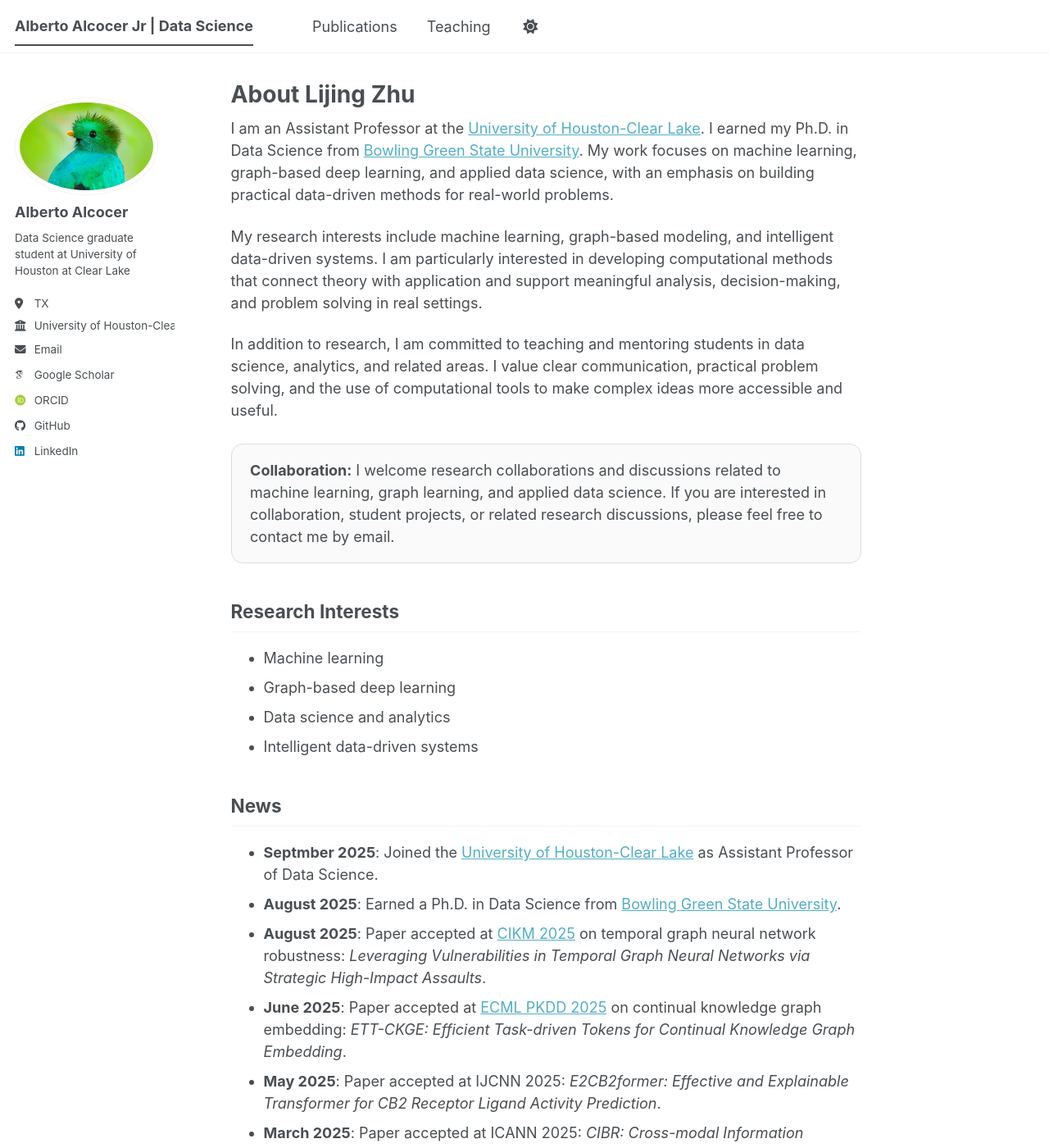
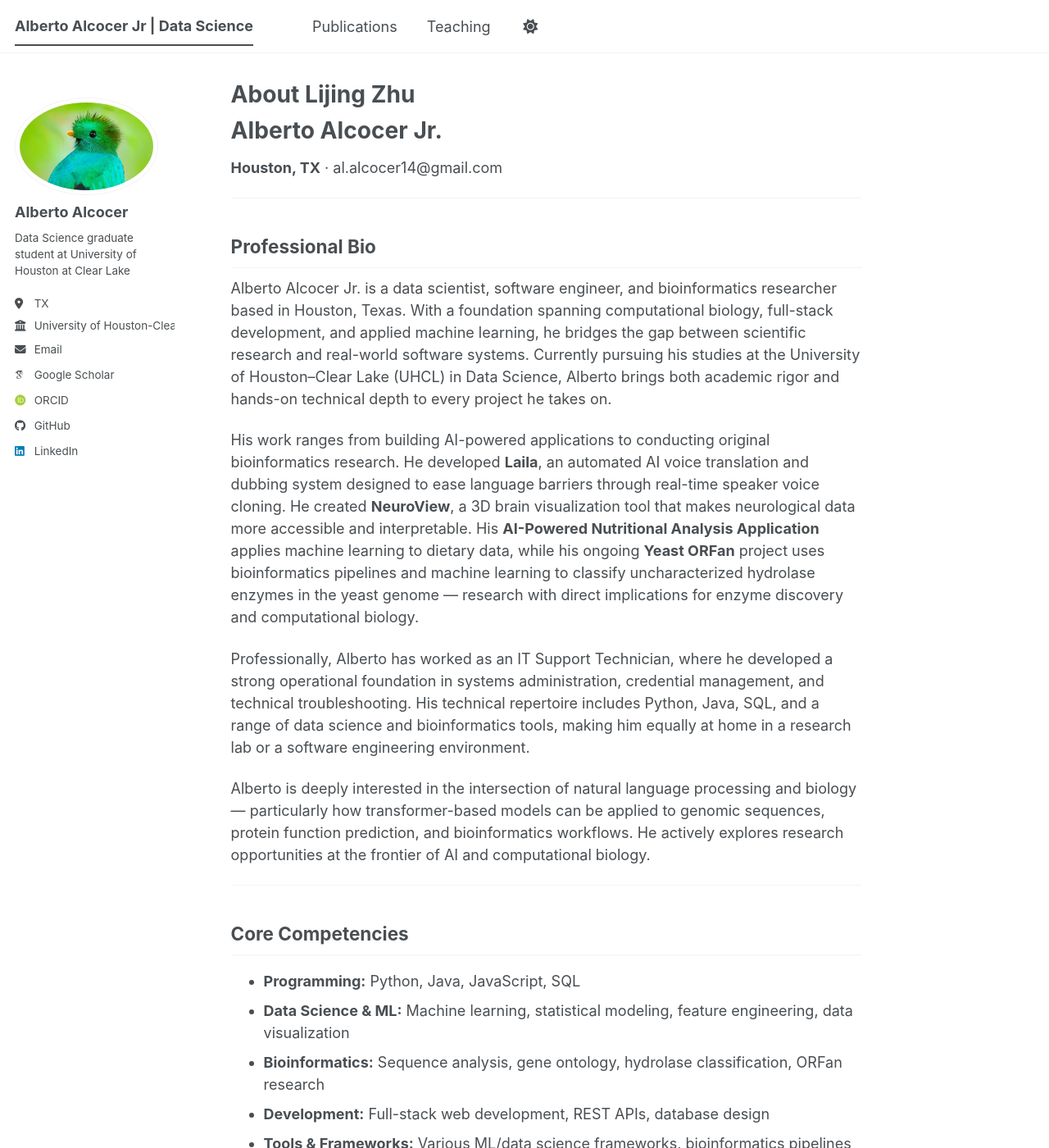
Before and after one commit to AL-JR/AL-JR.github.io, a Jekyll site: the page built from _pages/about.md, in a window 1280 px wide and 1400 px high. Shown: the whole window at 82% size. Built offline with Jekyll 4.4.1, drawn with Linux system fonts in a browser that asks for light colours; some web fonts are replaced; a script bundle is joined from its source files by our own code; library files that are not in the unit come from our copies; some of the changed text lies outside the part shown.

Commit message:
Update about.md
changing from template info to personal info

```diff
--- a/_pages/about.md
+++ b/_pages/about.md
@@ -6,37 +6,49 @@
   - /about/
   - /about.html
 ---
+# Alberto Alcocer Jr.
+**Houston, TX** · al.alcocer14@gmail.com
 
-I am an Assistant Professor at the [University of Houston-Clear Lake](https://www.uhcl.edu/). I earned my Ph.D. in Data Science from [Bowling Green State University](https://www.bgsu.edu/). My work focuses on machine learning, graph-based deep learning, and applied data science, with an emphasis on building practical data-driven methods for real-world problems.
+---
 
-My research interests include machine learning, graph-based modeling, and intelligent data-driven systems. I am particularly interested in developing computational methods that connect theory with application and support meaningful analysis, decision-making, and problem solving in real settings.
+## Professional Bio
 
-In addition to research, I am committed to teaching and mentoring students in data science, analytics, and related areas. I value clear communication, practical problem solving, and the use of computational tools to make complex ideas more accessible and useful.
+Alberto Alcocer Jr. is a data scientist, software engineer, and bioinformatics researcher based in Houston, Texas. With a foundation spanning computational biology, full-stack development, and applied machine learning, he bridges the gap between scientific research and real-world software systems. Currently pursuing his studies at the University of Houston–Clear Lake (UHCL) in Data Science, Alberto brings both academic rigor and hands-on technical depth to every project he takes on.
 
-<div style="border: 1px solid #ddd; border-radius: 14px; padding: 1rem 1.25rem; margin: 1.5rem 0; background: #fafafa;">
-  <strong>Collaboration:</strong> I welcome research collaborations and discussions related to machine learning, graph learning, and applied data science. If you are interested in collaboration, student projects, or related research discussions, please feel free to contact me by email.
-</div>
+His work ranges from building AI-powered applications to conducting original bioinformatics research. He developed **Laila**, an automated AI voice translation and dubbing system designed to ease language barriers through real-time speaker voice cloning. He created **NeuroView**, a 3D brain visualization tool that makes neurological data more accessible and interpretable. His **AI-Powered Nutritional Analysis Application** applies machine learning to dietary data, while his ongoing **Yeast ORFan** project uses bioinformatics pipelines and machine learning to classify uncharacterized hydrolase enzymes in the yeast genome — research with direct implications for enzyme discovery and computational biology.
 
+Professionally, Alberto has worked as an IT Support Technician, where he developed a strong operational foundation in systems administration, credential management, and technical troubleshooting. His technical repertoire includes Python, Java, SQL, and a range of data science and bioinformatics tools, making him equally at home in a research lab or a software engineering environment.
 
-## Research Interests
+Alberto is deeply interested in the intersection of natural language processing and biology — particularly how transformer-based models can be applied to genomic sequences, protein function prediction, and bioinformatics workflows. He actively explores research opportunities at the frontier of AI and computational biology.
 
-- Machine learning
-- Graph-based deep learning
-- Data science and analytics
-- Intelligent data-driven systems
+---
 
-## News
+## Core Competencies
 
-- **Septmber 2025**: Joined the [University of Houston-Clear Lake](https://www.uhcl.edu/) as Assistant Professor of Data Science.
-- **August 2025**: Earned a Ph.D. in Data Science from [Bowling Green State University](https://www.bgsu.edu/).
-- **August 2025**: Paper accepted at [CIKM 2025](https://www.cikm2025.org/) on temporal graph neural network robustness: *Leveraging Vulnerabilities in Temporal Graph Neural Networks via Strategic High-Impact Assaults*.
-- **June 2025**: Paper accepted at [ECML PKDD 2025](https://ecmlpkdd.org/2025/) on continual knowledge graph embedding: *ETT-CKGE: Efficient Task-driven Tokens for Continual Knowledge Graph Embedding*.
-- **May 2025**: Paper accepted at IJCNN 2025: *E2CB2former: Effective and Explainable Transformer for CB2 Receptor Ligand Activity Prediction*.
-- **March 2025**: Paper accepted at ICANN 2025: *CIBR: Cross-modal Information Bottleneck Regularization for Robust CLIP Generalization*.
-- **December 2024**: Paper accepted at IEEE Big Data 2024: *Flexible Memory Rotation (FMR): Rotated Representation with Dynamic Regularization to Overcome Catastrophic Forgetting in Continual Knowledge Graph Learning*.
-- **December 2024**: Paper accepted at ICONIP 2024: *HGTDP-DTA: Hybrid Graph-Transformer with Dynamic Prompt for Drug-Target Binding Affinity Prediction*.
-- **Octomber 2023**: Published *SKGHOI: Spatial-Semantic Knowledge Graph for Human-Object Interaction Detection* at the IEEE ICDM Workshop.
+- **Programming:** Python, Java, JavaScript, SQL
+- **Data Science & ML:** Machine learning, statistical modeling, feature engineering, data visualization
+- **Bioinformatics:** Sequence analysis, gene ontology, hydrolase classification, ORFan research
+- **Development:** Full-stack web development, REST APIs, database design
+- **Tools & Frameworks:** Various ML/data science frameworks, bioinformatics pipelines
 
-## Students
+---
 
-I look forward to mentoring undergraduate and graduate students in data science, machine learning, and related areas. This section will be updated as student research projects, collaborations, and mentoring activities develop.
+## Featured Projects
+
+| Project | Description | Year |
+|---|---|---|
+| **Yeast ORFan – Bioinformatics Hydrolase Classifier** | ML pipeline to classify uncharacterized yeast ORFan genes as hydrolase enzymes using sequence motif analysis and GO terms | 2026 (Ongoing) |
+| **AI-Powered Nutritional Analysis Application** | Machine learning application for personalized dietary analysis and nutrition recommendations | Dec 2025 |
+| **Laila – AI Voice Translation & Dubbing System** | Automated dubbing tool that clones a speaker's voice and translates video content (English → Spanish) | Sep 2025 |
+| **NeuroView – 3D Brain Visualization Tool** | Interactive 3D visualization platform for neurological and brain imaging data | Jun 2025 |
+
+---
+
+## Education
+
+**University of Houston–Clear Lake (UHCL)** — Data Science
+**St. Edward's University** — Bioinformatics background
+
+---
+
+*Open to research collaborations, AI/ML roles, and computational biology opportunities.*
```
